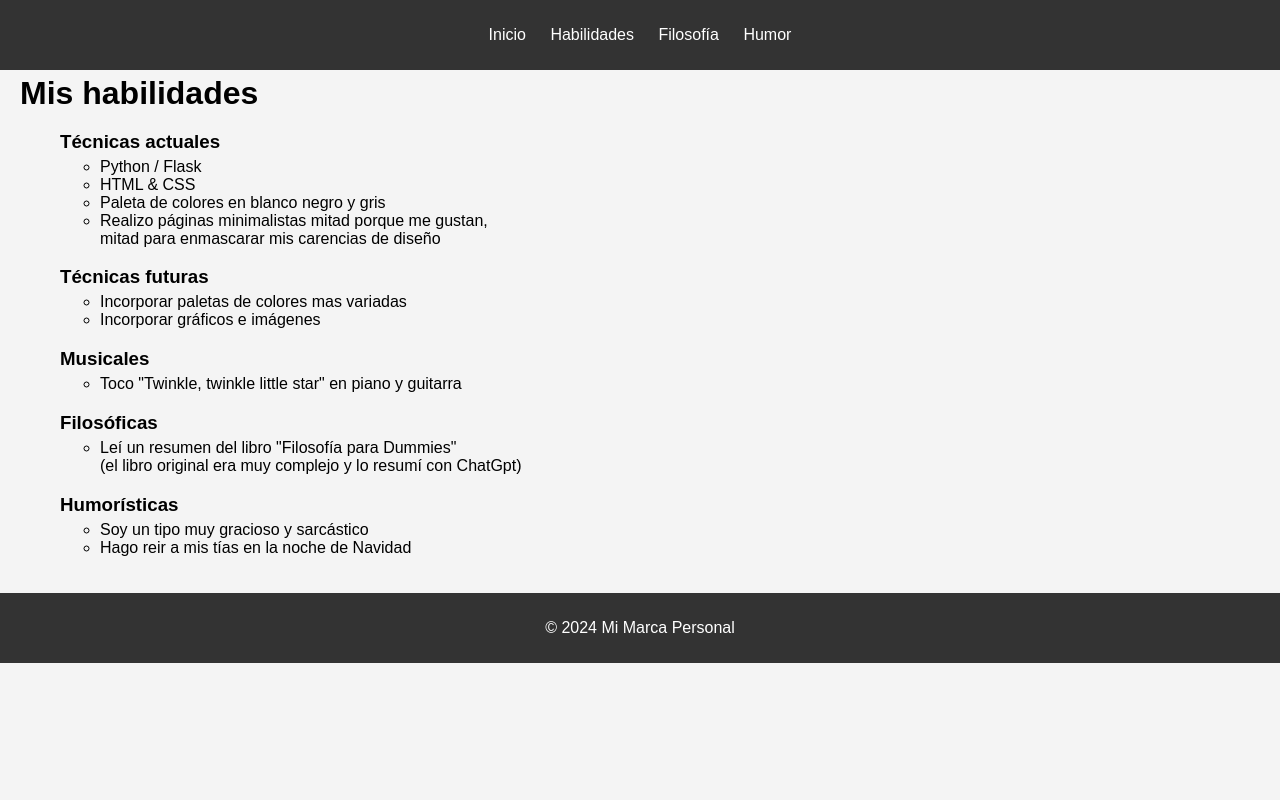
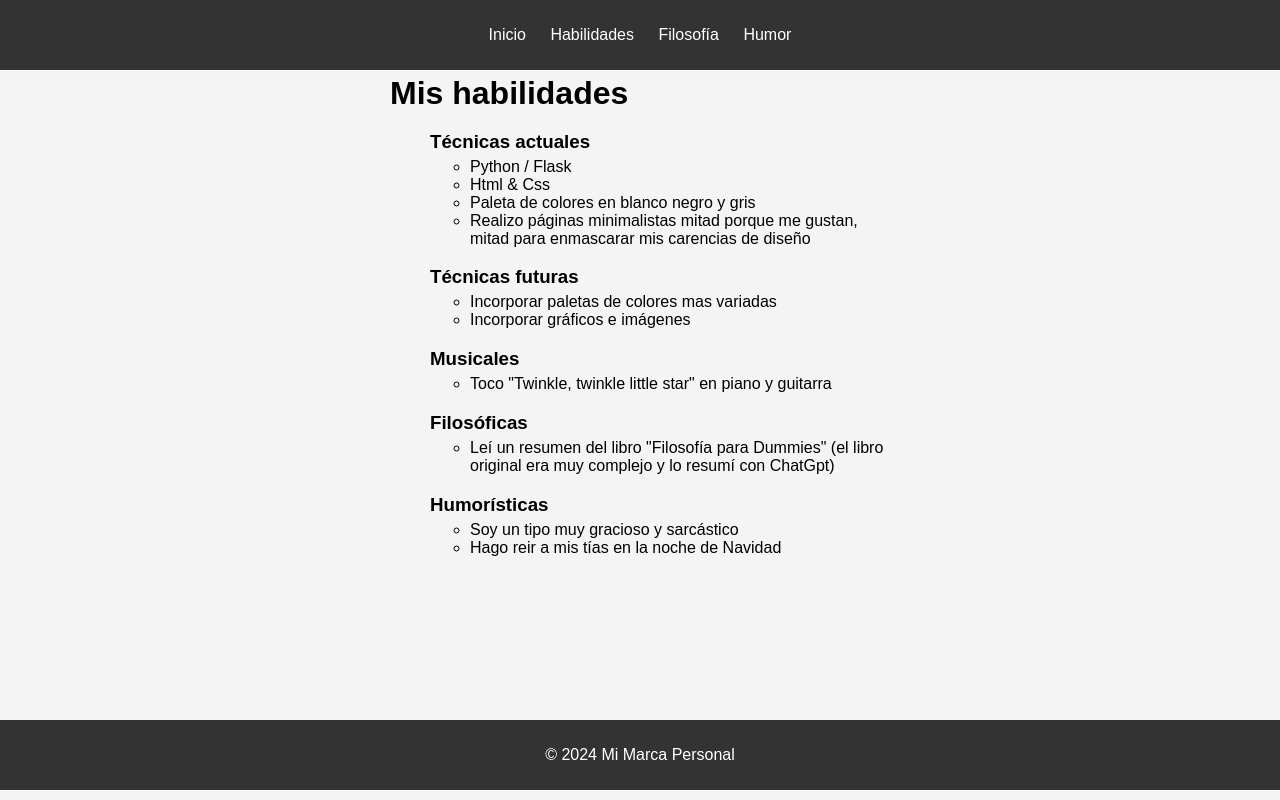
Before and after one commit to GatoMontes002/marcapersonal, a Flask app: page /skills in a window 1280 px wide. Run offline with Flask 3, Linux system fonts and the light colour scheme.

Commit message:
centrado y ajustes de footer

```diff
--- a/static/css/style.css
+++ b/static/css/style.css
@@ -27,8 +27,11 @@ nav ul li a {
     text-decoration: none;
 }
 
-main {
+
+.main-content {
+    display: flex;
     padding: 0px 20px 20px 20px;
+    justify-content: center;
 }
 
 h1 {
@@ -47,5 +50,17 @@ footer {
     text-align: center;
     padding: 10px 0;
     width: 100%;
-    bottom: 0;
 }
+
+.wrapper {
+    min-height: 90dvh;
+    display: grid;
+    grid-template-rows: auto 1fr auto;
+    height: fit-content;
+}
+
+.wrapper-main{
+    max-width: 500px;
+    align-items: center;
+    justify-content: center;
+}
--- a/templates/base.html
+++ b/templates/base.html
@@ -7,6 +7,7 @@
     <link rel="stylesheet" href="{{ url_for('static', filename='css/style.css') }}">
 </head>
 <body>
+    <div class="wrapper">
         <header>
             <nav>
                 <ul>
@@ -17,11 +18,14 @@
                 </ul>
             </nav>
         </header>
-    <main>
+        <main class="main-content">
+            <div class="wrapper-main">
                 {% block content %}{% endblock %}
-    </main>
+            </div>
+        </div>
         <footer>
             <p>&copy; 2024 Mi Marca Personal</p>
         </footer>
+    </div>
 </body>
 </html>
--- a/templates/skills.html
+++ b/templates/skills.html
@@ -6,9 +6,9 @@
     <h3>Técnicas actuales</h3>
         <ul>
             <li>Python / Flask</li>
-            <li>HTML & CSS</li>
+            <li>Html & Css</li>
             <li>Paleta de colores en blanco negro y gris</li>
-            <li>Realizo páginas minimalistas mitad porque me gustan,<br> mitad para enmascarar mis carencias de diseño</li>
+            <li>Realizo páginas minimalistas mitad porque me gustan, mitad para enmascarar mis carencias de diseño</li>
         </ul>
     <h3>Técnicas futuras</h3>
         <ul>
@@ -21,7 +21,7 @@
         </ul>
     <h3>Filosóficas</h3>
         <ul>
-            <li>Leí un resumen del libro "Filosofía para Dummies" <br>(el libro original era muy complejo y lo resumí con ChatGpt)</li>
+            <li>Leí un resumen del libro "Filosofía para Dummies" (el libro original era muy complejo y lo resumí con ChatGpt)</li>
         </ul>
     <h3>Humorísticas</h3>
         <ul>
```
Also changed, not shown: build/contact.html (+6 -2 lines), build/humor.html (+6 -2 lines), build/index.html (+6 -2 lines), build/philosophy.html (+6 -2 lines), build/skills.html (+9 -5 lines), build/static/css/style.css (+18 -2 lines). Lines whose indentation alone changed are shown as unchanged.
